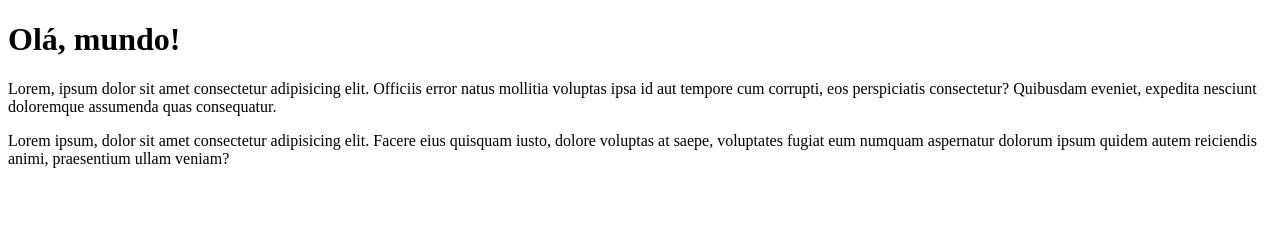
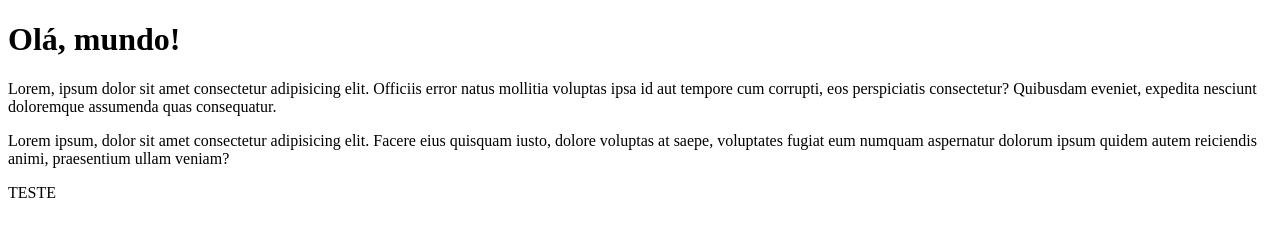
Before and after one commit to RafaelPAlves88/CURSO-GUANABARA---Ola-Mundo-, a plain HTML site: page site exemplo/index.html in a window 1280 px wide. Drawn offline with Linux system fonts and the light colour scheme.

Commit message:
Update index.html

```diff
--- a/site exemplo/index.html
+++ b/site exemplo/index.html
@@ -10,5 +10,6 @@
     <h1>Olá, mundo!</h1>
     <p>Lorem, ipsum dolor sit amet consectetur adipisicing elit. Officiis error natus mollitia voluptas ipsa id aut tempore cum corrupti, eos perspiciatis consectetur? Quibusdam eveniet, expedita nesciunt doloremque assumenda quas consequatur.</p>
     <p>Lorem ipsum, dolor sit amet consectetur adipisicing elit. Facere eius quisquam iusto, dolore voluptas at saepe, voluptates fugiat eum numquam aspernatur dolorum ipsum quidem autem reiciendis animi, praesentium ullam veniam?</p>
+    <P>TESTE</P>
 </body>
 </html>
```
